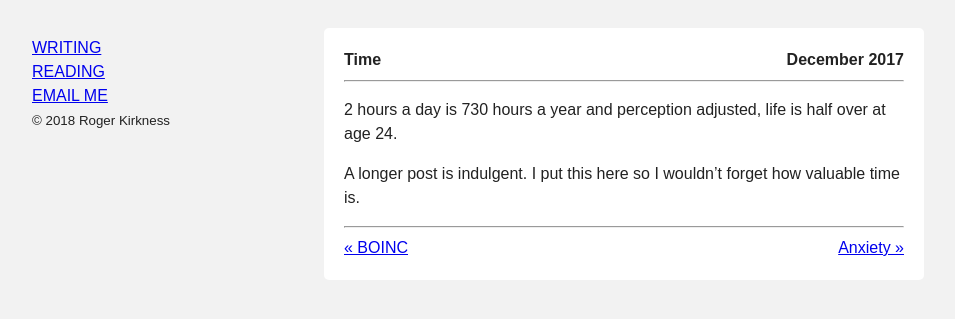
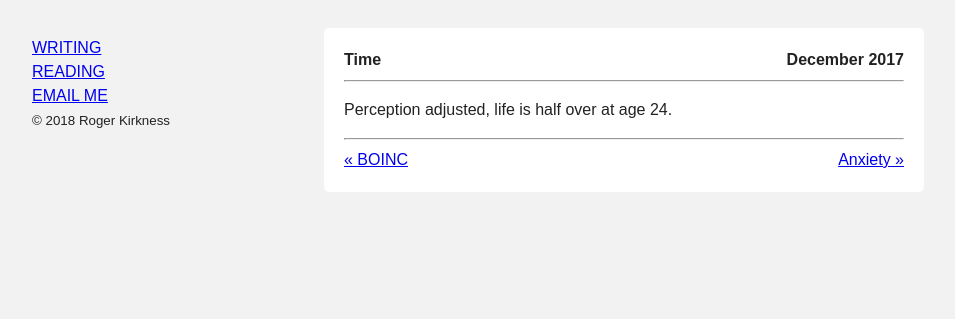
Before and after one commit to rogerkirkness/writing, a Jekyll site: the page built from _posts/2017-12-01-time.md, in a window 1280 px wide. Shown: the top 319 px of the page, without its empty margins (16-971 px from the left). Built offline with Jekyll 4.4.1, drawn with Linux system fonts in a browser that asks for light colours.

Commit message:
Update 2017-12-01-time.md

```diff
--- a/_posts/2017-12-01-time.md
+++ b/_posts/2017-12-01-time.md
@@ -3,6 +3,4 @@ layout: post
 title: Time
 date: December 2017
 ---
-2 hours a day is 730 hours a year and perception adjusted, life is half over at age 24.
-
-A longer post is indulgent. I put this here so I wouldn’t forget how valuable time is.
+Perception adjusted, life is half over at age 24.
```
